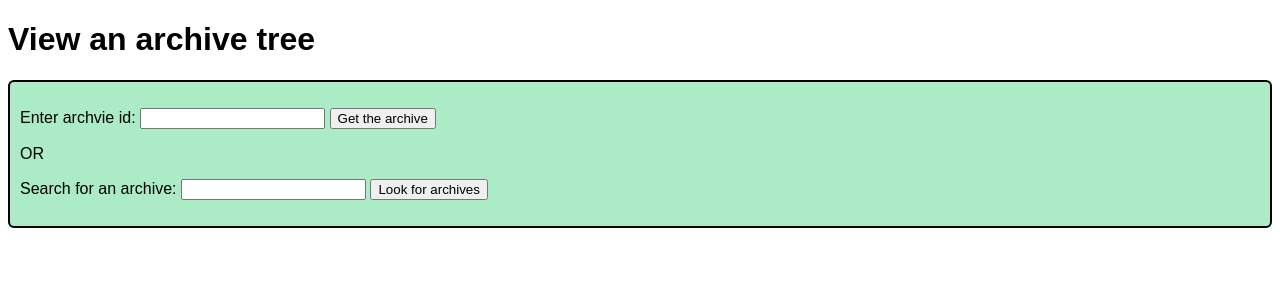
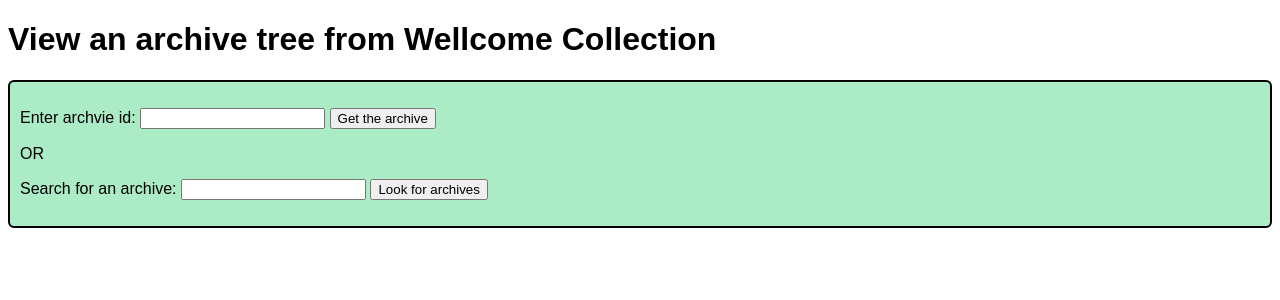
Before and after one commit to slr02/ArchiveTreeView, a Next.js app: page / in a window 1280 px wide. Shown: the top 300 px of the page. Built offline with nearby package versions, Linux system fonts and the light colour scheme.

Commit message:
really change the h1 text this time

```diff
--- a/pages/index.js
+++ b/pages/index.js
@@ -106,7 +106,7 @@ export default function IndexPage() {
         <title>View an archive tree from Wellcome Collection</title>
       </Head>
       <Container>
-        <h1>View an archive tree</h1>
+        <h1>View an archive tree from Wellcome Collection</h1>
         <FormContainer>
           {invalid && (
             <p style={{ color: "red", fontWeight: "bold" }}>{errorMessage}</p>
```
